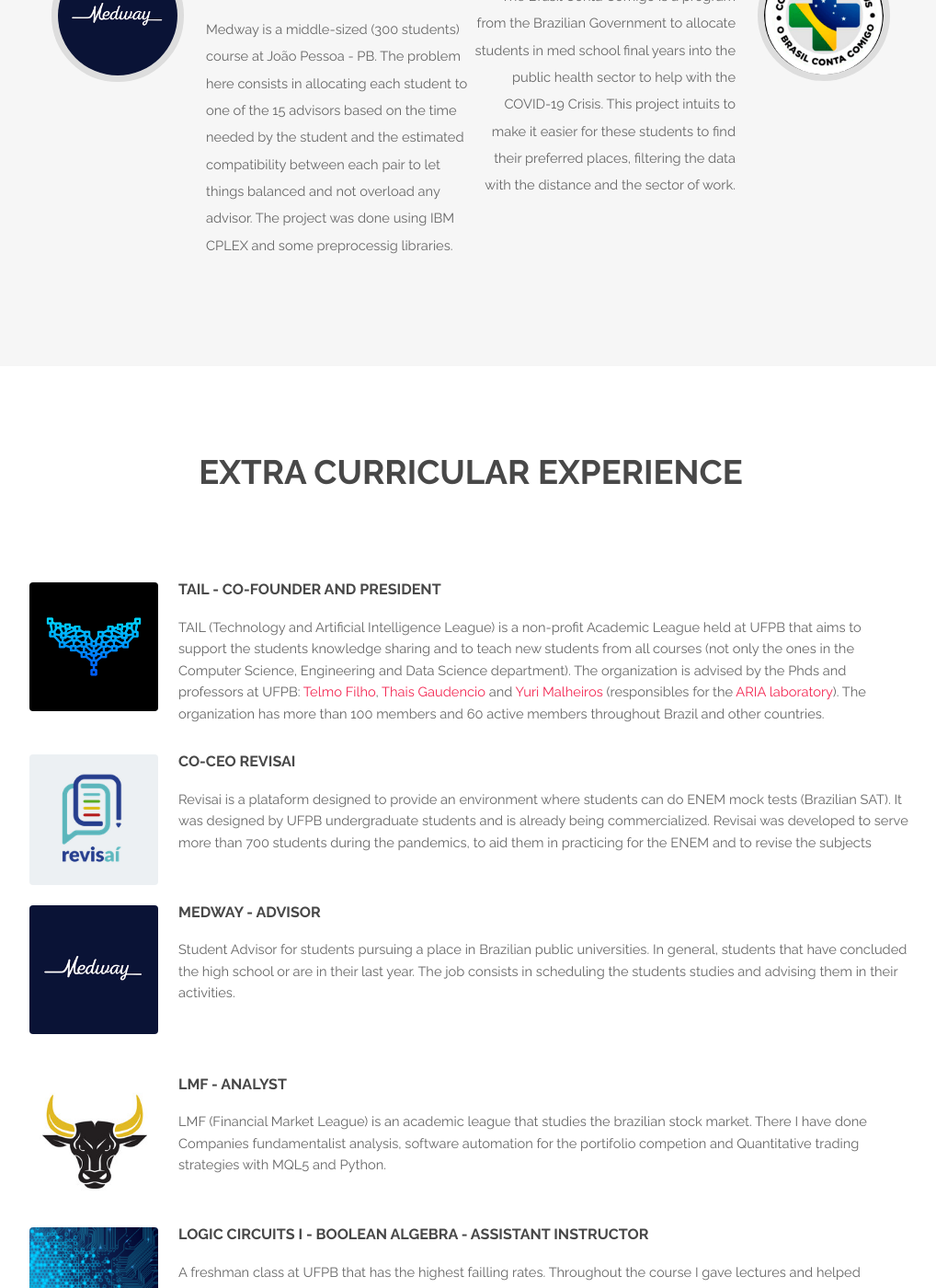
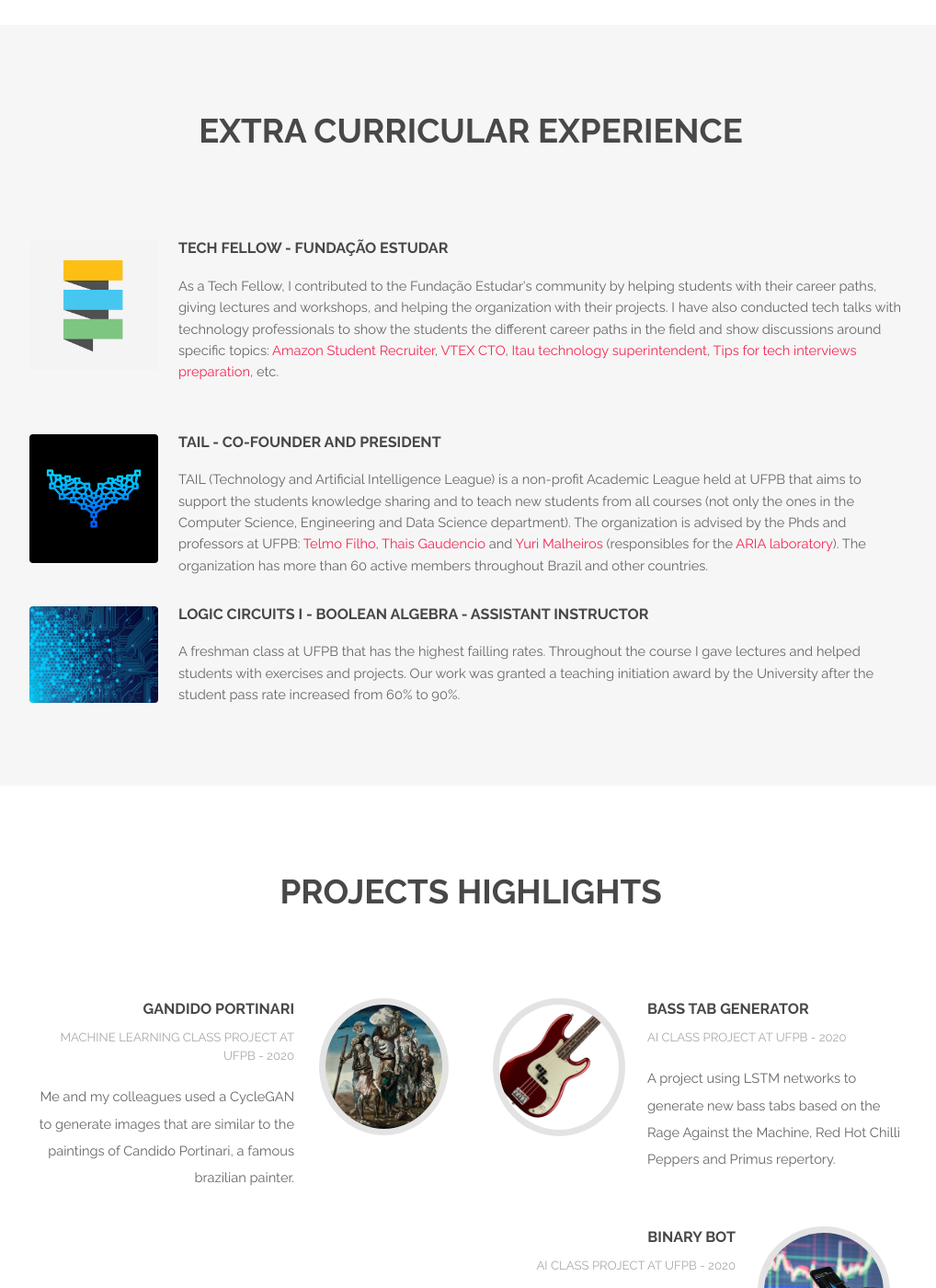
Before and after one commit to ItamarRocha/ItamarRocha.github.io, a Jekyll site: the page index.html, which Jekyll copies as it is, in a window 1280 px wide and 1400 px high, scrolled down 1826 px. Shown: the whole window at 92% size, without its empty margins (128-1146 px from the left). Built offline with Jekyll 4.4.1, drawn with Linux system fonts in a browser that asks for light colours; some of the changed text lies outside the part shown.

Commit message:
update site structure, add about me section and organize content

```diff
--- a/_layouts/default.html
+++ b/_layouts/default.html
@@ -84,7 +84,7 @@
     <!-- Banner -->
         <section id="banner">
             <h2>Itamar Rocha Filho</h2>
-            <p>Machine Learning and Software Engineering</p>
+            <!-- <p>Machine Learning and Software Engineering</p> -->
         </section>
         <div class="container" style="max-width:800px">
 
--- a/index.html
+++ b/index.html
@@ -77,7 +77,7 @@
 		<!-- Banner -->
 			<section id="banner">
 				<h2>Itamar Rocha Filho</h2>
-				<p>Machine learning and Software Engineering</p>
+				<!-- <p>Machine learning and Software Engineering</p> -->
 			</section>
 
 			<!-- About me -->
@@ -89,18 +89,34 @@
 									<h2>About me</h2>
 									<div class="11u"><span class="image fit"><img src="images/me.png" style="max-width: 400px" alt="" /></span></div>
 								</header>
+                                <h2>News</h2>
+                                <strong>Nov 22, 2023:</strong> I accepted an offer to join <a href="https://deco.cx">deco.cx</a> to work on creating personalized experiences for the clients using Machine Learning.<br>
+                                <strong>Jun 20, 2023:</strong> I interned at Google for the second time, this time at the YouTube team. <br>
+                                <strong>Jan 09, 2023:</strong> I interned at Meta for the second time, this time at the App Ads Platform team. <br>
+                                <strong>May 23, 2022:</strong> I started interning at Praso, being responsible for developing their mobile app. <br>
+                                <strong>Jan 10, 2022:</strong> First person in my home university to intern at Meta. <br>
+                                <strong>Sep 03, 2021:</strong> Honored to become a Fundação Estudar's Tech Fellow, class of 2021. <br>
+                                <strong>Aug 09, 2021:</strong> First person in my home university to intern at Google. <br>
 							</div>
 							<div class="6u$ 12u$(medium)">
                                 <br>
                                     <p>
-                                        I am a Brazilian Computer Engineering student at the Federal University of Paraíba - UFPB.
-                                        My studying focus is on Artificial Intelligence and Software Engineering, and I love business and innovation.
+                                        Hey! I am a final-year Computer Engineering undergraduate student at the Federal University of Paraíba (UFPB) in Brazil. I am currently working on my final thesis: Identifying and correcting hallucination errors in transcripts from Speech Recognition Systems with the <a href="https://developer.moises.ai/research/">Moises.ai</a> team.
+                                        My study focuses on Artificial Intelligence and Software Engineering, and I love business and innovation.
                                     </p>
                                     <p>
-                                        I have interned twice at Google (YouTube and Search) and twice at Meta (AI for AR and Ads). During my undergrad, I also had experiences with startups and research.
-                                         You can learn more about my career on my resume or my LinkedIn profile.
+                                        In my university, I have been a member of the <a href="https://aria.ci.ufpb.br/en/sobre/">Artificial Intelligence Applications Laboratory (ARIA Lab)</a> UFPB since April 2019. There, I have contributed to projects and research (published two papers) and am currently working on my final thesis under the lab's supervision.    </p>
+                                    <p>
+                                        In addition to my academic pursuits, I co-founded <a href="https://github.com/TailUFPB">TAIL (Technology and Artificial Intelligence League)</a>, a non-profit organization oriented by the ARIA Lab professors. The academic league aims to teach new students, produce content, contribute to the AI and Data Analysis field, and help the members achieve their goals (internships, graduation programs, full-time jobs). It currently has more than 65 active members throughout Brazil and other countries.                                    </p>
+                                    <p>
+                                        On the industry side, I have interned twice at Google (YouTube and Search), twice at Meta (AI for AR and Ads), and I had experiences in startups (<a href="https://praso.com.br">Praso</a> and <a href="https://atoptima.com/">Atoptima</a>). I am also a Fundação Estudar's Tech Fellow (One of 1.5% approved over 1265 applications in 2021).
                                     </p>
-
+                                    <p>
+                                        I like running, playing football (the one and only ⚽), surfing, and reading in my spare time.
+                                    </p>
+                                    <p>
+                                        You can get in touch with me at itamardprf@gmail.com, visit my <a href="https://github.com/ItamarRocha">GitHub</a>, or connect with me in <a href="https://linkedin.com/in/itamarrocha">Linkedin</a>. You can learn more about my career in both <a href="https://linkedin.com/in/itamarrocha">Linkedin</a> and my <a href="docs/Itamar_resume.pdf">resume</a>.
+                                    </p>
 							</div>
 						</div>
 					</div>
@@ -109,8 +125,72 @@
 
 
 			<!-- Research -->
-				<section id="research" class="wrapper style2 special">
-                    <div class="container">
+				<section id="research" class="wrapper style2">
+                    <div class="container" style="max-width: 1000px; line-height: 160%;">
+
+                        <header class="major special">
+                            <h2>Extra Curricular Experience</h2>
+                        </header>
+
+                        <p id="1"><a href="https://materiais.estudarfora.org.br/tech-fellow/" target="_blank"><span class="image left"><img src="images/fe.png" title="" alt="" style="max-width: 140px"></span></a>
+                            <h4>Tech Fellow - Fundação Estudar</h4>
+                            As a Tech Fellow, I contributed to the Fundação Estudar's community by helping students with their career paths, giving lectures and workshops, and helping the organization with their projects.
+                            I have also conducted tech talks with technology professionals to show the students the different career paths in the field and show discussions around specific topics:
+                                <a href="https://www.youtube.com/live/zivI_yr4w4c?si=gyM444Q2kG8-HJau" target="_blank">Amazon Student Recruiter</a>,
+                                <a href="https://www.youtube.com/live/oAlgSfPoERc?si=qs1ShwXbT8s-PN6x" target="_blank">VTEX CTO</a>,
+                                <a href="https://www.youtube.com/live/IWdrWRCN7xw?si=X9n4KNIncnS6LOD_" target="_blank">Itau technology superintendent</a>,
+                                <a href="https://www.youtube.com/watch?v=-1Sw3gnvLeA&t=202s" target="_blank">Tips for tech interviews preparation</a>, etc.
+                            <br>
+                            <br>
+                        </p>
+
+                        <p id="1"><a href="https://github.com/TailUFPB" target="_blank"><span class="image left"><img src="images/tail/tail3.png" title="" alt="" style="max-width: 140px"></span></a>
+                            <h4>TAIL - Co-Founder and President</h4>
+                            TAIL (Technology and Artificial Intelligence League) is a non-profit Academic League held at UFPB that aims to support the students knowledge sharing and to teach new students from all courses (not only
+                            the ones in the Computer Science, Engineering and Data Science department). The organization is advised by the Phds and professors at UFPB: <a href="https://www.linkedin.com/in/telmo-de-menezes-e-silva-filho-205266138/" target="_blank">Telmo Filho</a>, <a href="https://www.linkedin.com/in/tha%C3%ADs-gaudencio-16a2b682/" target="_blank">Thais Gaudencio</a> and <a href="https://www.linkedin.com/in/yurimalheiros/" target="_blank">Yuri Malheiros</a> (responsibles for the <a href="https://aria.ci.ufpb.br/" target="_blank">ARIA laboratory</a>).
+                            The organization has more than 60 active members throughout Brazil and other countries.
+                        </p>
+
+                        <!-- <p id="2"><a href="https://revisai.com" target="_blank"><span class="image left"><img src="images/revisai/revisai.png" title="" alt="" style="max-width: 140px"></span></a>
+                            <h4>CO-CEO REVISAI</h4>
+                            Revisai is a plataform designed to provide an environment where students can do ENEM mock tests (Brazilian SAT). It was designed by UFPB undergraduate students and is already being commercialized. Revisai was developed to serve more than 700 students during the pandemics, to aid them in practicing for the ENEM and to revise the subjects
+                            <br>
+                            <br>
+                        </p> -->
+
+
+                        <!-- <p id="3"><a href="https://www.instagram.com/medwayjp/" target="_blank"><span class="image left"><img src="images/medway/medway.png" title="" alt="" style="max-width: 140px"></span></a>
+                            <h4>Medway - Advisor</h4>
+                        	Student Advisor for students pursuing a place in Brazilian public universities. In general, students that have concluded the high school or are in their last year. The job consists in scheduling the students studies and advising them in their activities.
+                            <br>
+                            <br>
+                            <br>
+                        </p>
+
+                        <p id="4"><a href="https://www.linkedin.com/company/lmf-ufpb/" target="_blank"><span class="image left"><img src="images/lmf/liga.jpeg" title="" alt="" style="max-width: 140px"></span></a>
+                            <h4>LMF - Analyst</h4>
+                        	LMF (Financial Market League) is an academic league that studies the brazilian stock market. There I have done Companies fundamentalist analysis, software automation for the portifolio competion and Quantitative trading strategies with MQL5 and Python.
+                            <br>
+                            <br>
+                        </p> -->
+
+
+                        <p id="5">
+                        	<a href="/docs/monitory.pdf" target="_blank">
+                        		<span class="image left"><img src="images/tutoring/logic.png" title="" alt="" style="max-width: 140px"></span>
+                            </a>
+                            <h4> Logic Circuits I - Boolean Algebra - assistant instructor</h4>A freshman class at UFPB that has the highest failling rates.
+                             Throughout the course I gave lectures and helped students with exercises and projects. Our work was granted a teaching initiation award by the University after
+                              the student pass rate increased from 60% to 90%.
+                        </p>
+
+
+
+                    </div>
+	            </section>
+
+        <!-- Extra -->
+                <section id="Extra-curricular and Volunteering" class="wrapper"><div class="container">
                     <header class="major special">
                         <h2>Projects Highlights</h2>
                     </header>
@@ -207,58 +287,6 @@
                     </div>
                 </div>
                 </section>
-
-        <!-- Extra -->
-                <section id="Extra-curricular and Volunteering" class="wrapper">
-                    <div class="container" style="max-width: 1000px; line-height: 160%;">
-
-                        <header class="major special">
-                            <h2>Extra Curricular Experience</h2>
-                        </header>
-
-                        <p id="1"><a href="https://linktr.ee/tailufpb" target="_blank"><span class="image left"><img src="images/tail/tail3.png" title="" alt="" style="max-width: 140px"></span></a>
-                            <h4>TAIL - Co-Founder and President</h4>
-                            TAIL (Technology and Artificial Intelligence League) is a non-profit Academic League held at UFPB that aims to support the students knowledge sharing and to teach new students from all courses (not only
-                            the ones in the Computer Science, Engineering and Data Science department). The organization is advised by the Phds and professors at UFPB: <a href="https://www.linkedin.com/in/telmo-de-menezes-e-silva-filho-205266138/" target="_blank">Telmo Filho</a>, <a href="https://www.linkedin.com/in/tha%C3%ADs-gaudencio-16a2b682/" target="_blank">Thais Gaudencio</a> and <a href="https://www.linkedin.com/in/yurimalheiros/" target="_blank">Yuri Malheiros</a> (responsibles for the <a href="https://aria.ci.ufpb.br/" target="_blank">ARIA laboratory</a>). The organization has more than 100 members and 60 active members throughout Brazil and other countries.
-                        </p>
-
-                        <p id="2"><a href="https://revisai.com" target="_blank"><span class="image left"><img src="images/revisai/revisai.png" title="" alt="" style="max-width: 140px"></span></a>
-                            <h4>CO-CEO REVISAI</h4>
-                            Revisai is a plataform designed to provide an environment where students can do ENEM mock tests (Brazilian SAT). It was designed by UFPB undergraduate students and is already being commercialized. Revisai was developed to serve more than 700 students during the pandemics, to aid them in practicing for the ENEM and to revise the subjects
-                            <br>
-                            <br>
-                        </p>
-
-
-                        <p id="3"><a href="https://www.instagram.com/medwayjp/" target="_blank"><span class="image left"><img src="images/medway/medway.png" title="" alt="" style="max-width: 140px"></span></a>
-                            <h4>Medway - Advisor</h4>
-                        	Student Advisor for students pursuing a place in Brazilian public universities. In general, students that have concluded the high school or are in their last year. The job consists in scheduling the students studies and advising them in their activities.
-                            <br>
-                            <br>
-                            <br>
-                        </p>
-
-                        <p id="4"><a href="https://www.linkedin.com/company/lmf-ufpb/" target="_blank"><span class="image left"><img src="images/lmf/liga.jpeg" title="" alt="" style="max-width: 140px"></span></a>
-                            <h4>LMF - Analyst</h4>
-                        	LMF (Financial Market League) is an academic league that studies the brazilian stock market. There I have done Companies fundamentalist analysis, software automation for the portifolio competion and Quantitative trading strategies with MQL5 and Python.
-                            <br>
-                            <br>
-                        </p>
-
-
-                        <p id="5">
-                        	<a href="/docs/monitory.pdf" target="_blank">
-                        		<span class="image left"><img src="images/tutoring/logic.png" title="" alt="" style="max-width: 140px"></span>
-                            </a>
-                            <h4> Logic Circuits I - Boolean Algebra - assistant instructor</h4>A freshman class at UFPB that has the highest failling rates.
-                             Throughout the course I gave lectures and helped students with exercises and projects. Our work was granted a teaching initiation award by the University.
-                        </p>
-
-
-
-                    </div>
-                </section>
- -->
 
 			<!-- Four -->
 				<section id="resume" class="wrapper style3 special">
--- a/research.html
+++ b/research.html
@@ -79,7 +79,7 @@
         <!-- Banner -->
             <section id="banner">
                 <h2>Itamar Rocha Filho</h2>
-                <p>Machine Learning and Software Engineering</p>
+                <!-- <p>Machine Learning and Software Engineering</p> -->
             </section>
 
 <!--------------------------------------------------------------------------------------------------------- -->
```
Also changed, not shown: other parts of index.html (+1 -1 lines), images/fe.png (added). Lines whose indentation alone changed are shown as unchanged.
